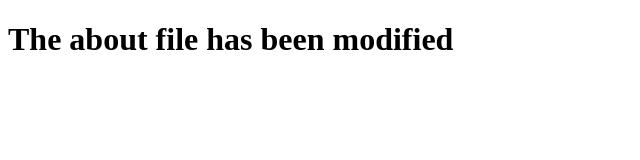
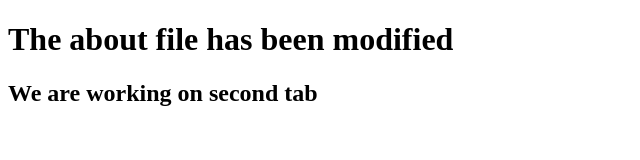
Before and after one commit to sk875/githublearnwithsujeet, a plain HTML site: page about.html in a window 1280 px wide. Shown: the whole page, without its empty margins (0-640 px from the left). Drawn offline with Linux system fonts and the light colour scheme.

Commit message:
My secod commite to remove

```diff
--- a/about.html
+++ b/about.html
@@ -7,5 +7,6 @@
 </head>
 <body>
     <h1>The about file has been modified</h1>
+    <h2>We are working on second tab</h2>
 </body>
 </html>
```
